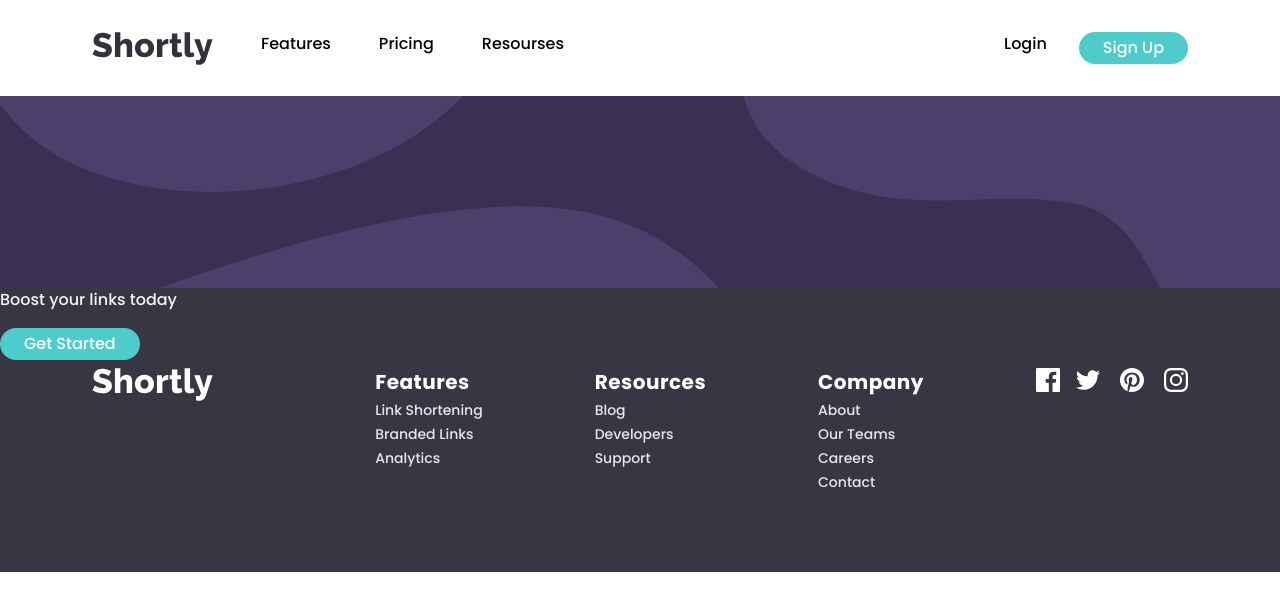
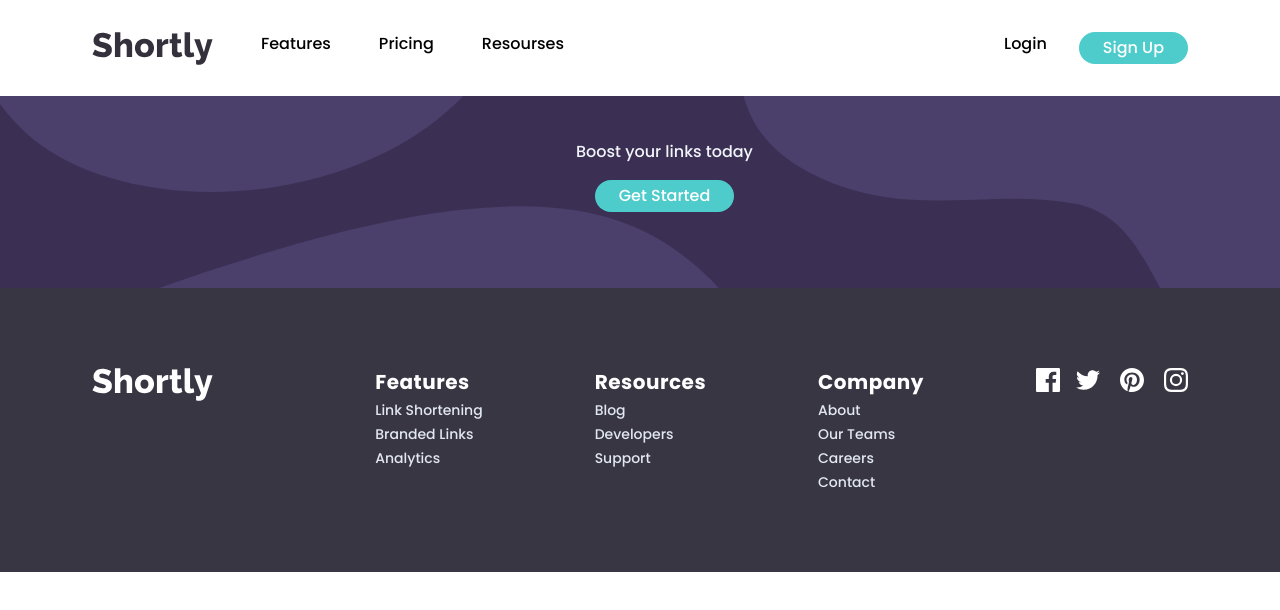
Before and after one commit to Alice2212/url-shortening-app, a React (Create React App) app: page / in a window 1280 px wide. Shown: the top 610 px of the page. Built offline with nearby package versions, Linux system fonts and the light colour scheme.

Commit message:
boost component

```diff
--- a/src/components/Boost.jsx
+++ b/src/components/Boost.jsx
@@ -5,13 +5,15 @@ import bgMobile from "../assets/images/bg-boost-mobile.svg"
 const Boost = () => {
   return (
     <>
-      <div className="boost text-slate-100">
+      <div className="boost text-slate-100 relative">
         <picture>
-          <source media="(min-width: 760px)" srcSet={bgDesktop}/>
+          <source media="(min-width: 760px)" srcSet={bgDesktop} />
           <img src={bgMobile} alt="" />
         </picture>
-        <h2 className="mb-4">Boost your links today</h2>
-        <button className="btn-cta">Get Started</button>
+        <div className="flex items-center justify-center flex-col boost-inner">
+          <h2 className="mb-4">Boost your links today</h2>
+          <button className="btn-cta">Get Started</button>
+        </div>
       </div>
     </>
   );
--- a/src/index.css
+++ b/src/index.css
@@ -37,3 +37,9 @@ li {
   height: 12rem;
   width: 100%;
 }
+
+.boost .boost-inner{
+  position: absolute;
+  top: 23%;
+  left: 45%;
+}
```
